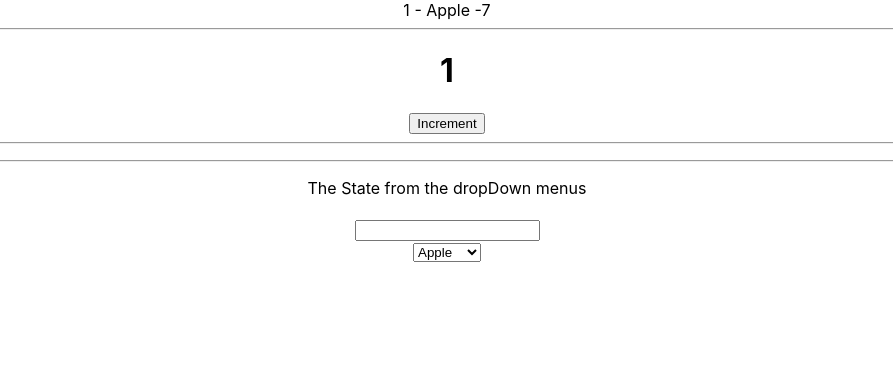
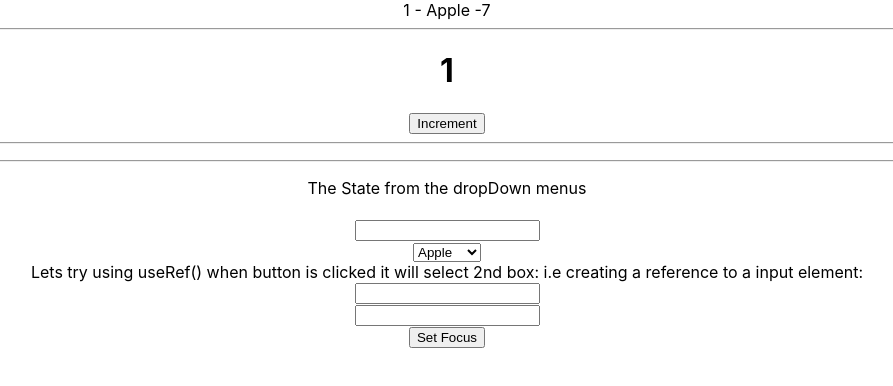
Before and after one commit to paudel54/React_Interview, a React (Create React App) app in the folder ts-app/: page / in a window 1280 px wide. Shown: the top 386 px of the page, without its empty margins (193-1086 px from the left). Built offline with nearby package versions, Linux system fonts and the light colour scheme.

Commit message:
revisited useRef() hook with TypeScript

```diff
--- a/ts-app/src/App.tsx
+++ b/ts-app/src/App.tsx
@@ -1,8 +1,13 @@
 import Product from "./components/Product";
 import "./App.css";
-import { useState } from "react";
+import { useState, useRef } from "react";
 
 function App() {
+  const inputRef = useRef<HTMLInputElement>(null);
+  const btnRefHandler = (e: React.MouseEvent<HTMLButtonElement>): void => {
+    // set focus on click of button
+    inputRef.current?.focus();
+  };
   //  | is a pipe that signifies value can be of number or String.
   // const [counter, setCounter] = useState<number | string>("Paradise");
   const [counter, setCounter] = useState<number>(1);
@@ -44,6 +49,13 @@ function App() {
           <option value="Orange">Orange</option>
         </select>
       </div>
+      <div>
+        Lets try using useRef() when button is clicked it will select 2nd box:
+        i.e creating a reference to a input element:
+      </div>
+      <input type="text" /> <br />
+      <input type="text" ref={inputRef} /> <br />
+      <button onClick={btnRefHandler}>Set Focus</button>
     </div>
   );
 }
```
